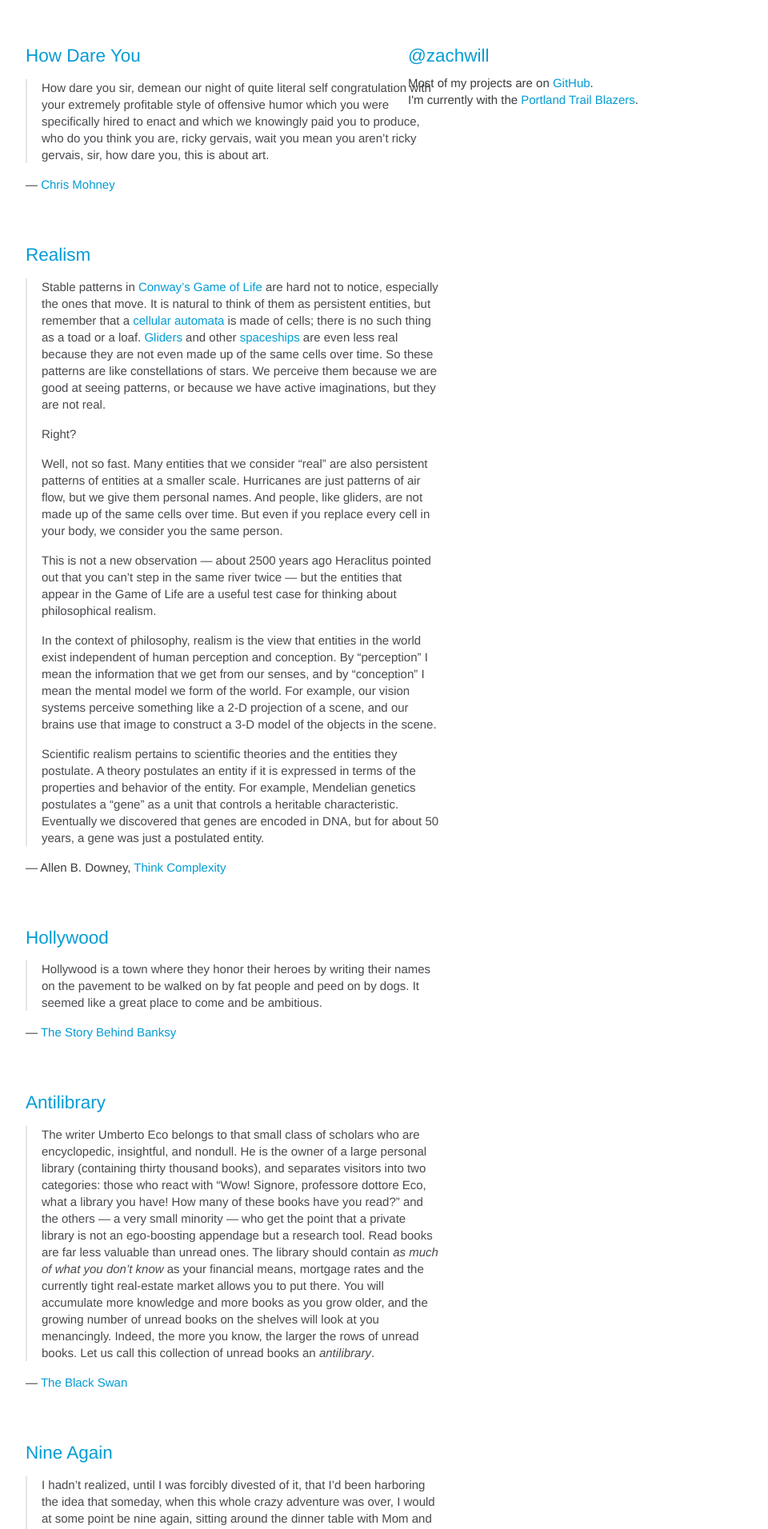
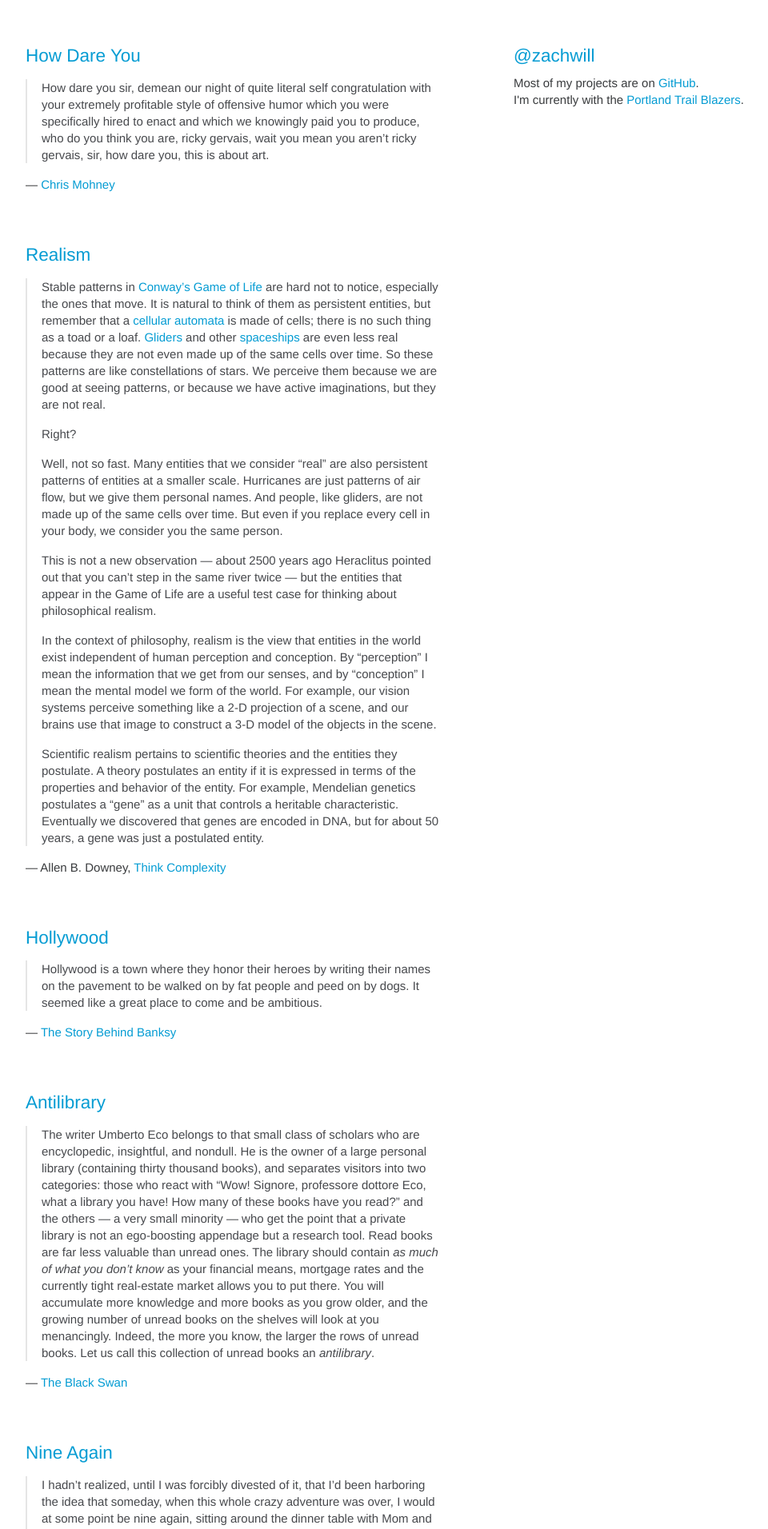
Before and after one commit to zachwill/blog, a Jekyll site: the page built from index.html, in a window 1280 px wide. Shown: the top 1912 px of the page at 80% size, without its empty margins (158-1118 px from the left). Built offline with Jekyll 4.4.1, drawn with Linux system fonts in a browser that asks for light colours; Markdown is read by kramdown in place of the engine named in the settings.

Commit message:
For the time being, use the old style layout

```diff
--- a/_layouts/default.html
+++ b/_layouts/default.html
@@ -2,8 +2,6 @@
 <html lang="en">
 {% include head.html %}
 <body>
-
-  {% include header.html %}
 
   <div class="wrapper">
     {{ content }}
--- a/index.html
+++ b/index.html
@@ -1,6 +1,8 @@
 ---
 layout: default
 ---
+
+{% include header.html %}
 
 <!-- ALL THE POSTS! -->
 {% for post in site.posts %}
```
